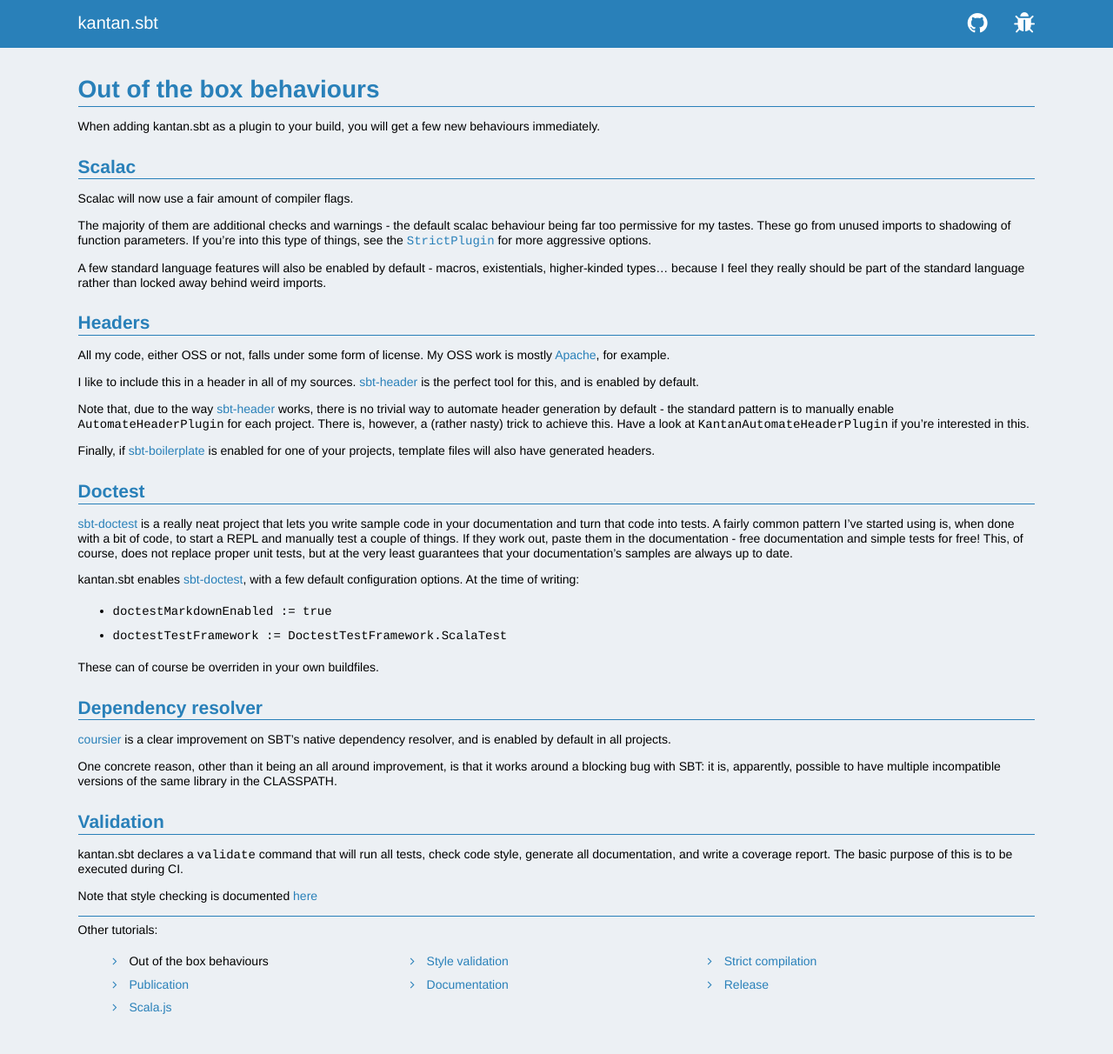
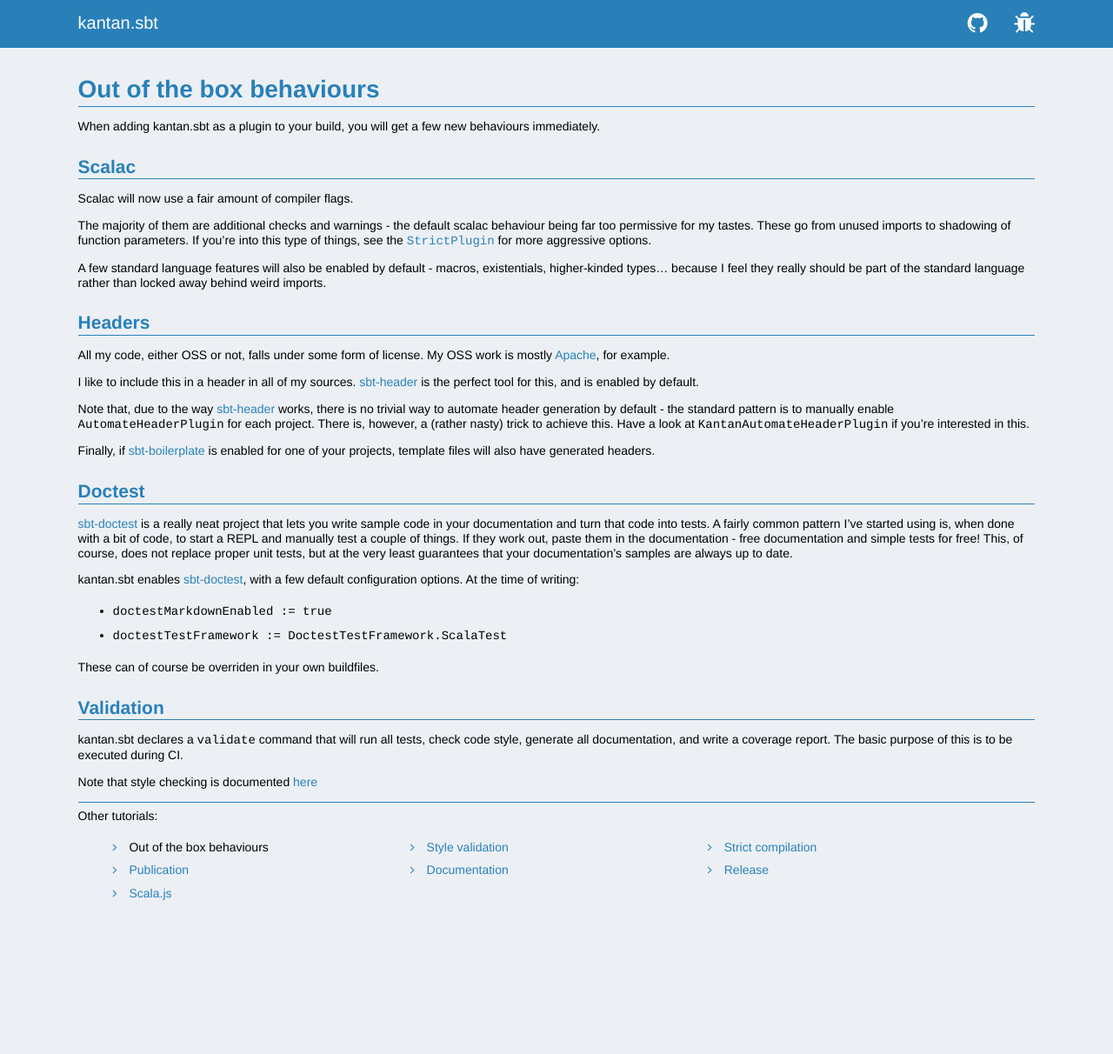
Before and after one commit to nrinaudo/kantan.sbt, a Jekyll site: the page built from defaults.md, in a window 1280 px wide. Shown: the whole page at 87% size. Built offline with Jekyll 4.4.1, drawn with Linux system fonts in a browser that asks for light colours; after the commit the page ends 1081 px from its top, so only the background shows below that.

Commit message:
updated site

```diff
--- a/defaults.md
+++ b/defaults.md
@@ -52,16 +52,6 @@ kantan.sbt enables [sbt-doctest], with a few default configuration options. At t
 
 These can of course be overriden in your own buildfiles.
 
-## Dependency resolver
-
-[coursier] is a clear improvement on SBT's native dependency resolver, and is enabled by default
-in all projects.
-
-One concrete reason, other than it being an all around improvement, is that it works around a
-blocking bug with SBT: it is, apparently, possible to have multiple incompatible versions of the
-same library in the CLASSPATH.
-
-
 ## Validation
 
 kantan.sbt declares a `validate` command that will run all tests, check code style, generate
@@ -77,4 +67,3 @@ Note that style checking is documented [here]({{ site.baseurl }}/style.html)
 [sbt-header]:https://github.com/sbt/sbt-header
 [sbt-doctest]:https://github.com/tkawachi/sbt-doctest
 [sbt-boilerplate]:https://github.com/sbt/sbt-boilerplate
-[coursier]:https://github.com/coursier/coursier
```
Also changed, not shown: index.md (+5 -5 lines), release.md (+1 -1 lines), scalajs.md (+1 -1 lines), style.md (+2 -2 lines).
